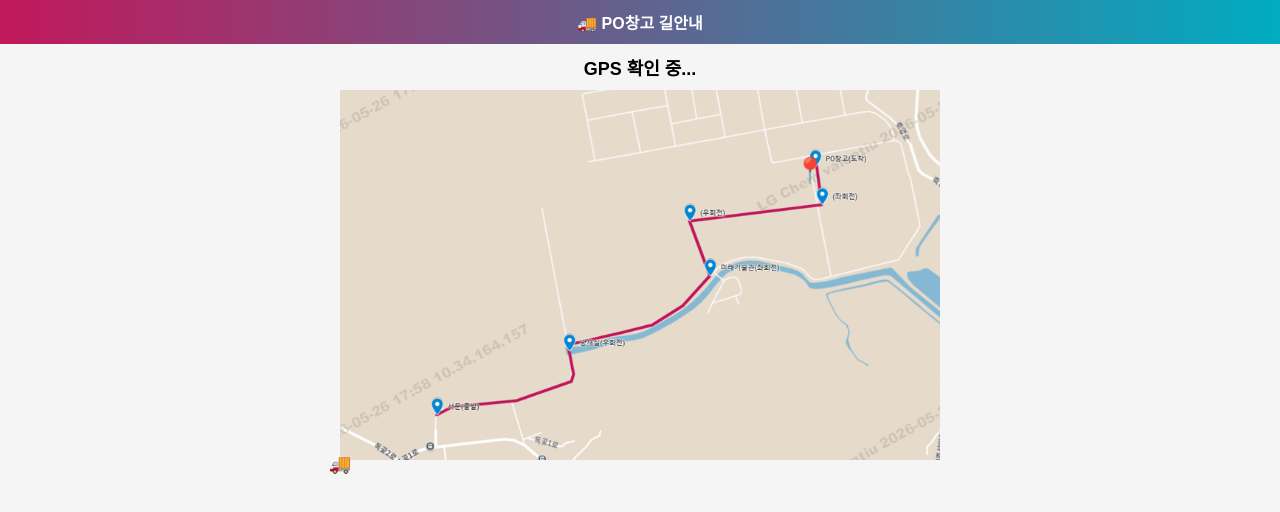
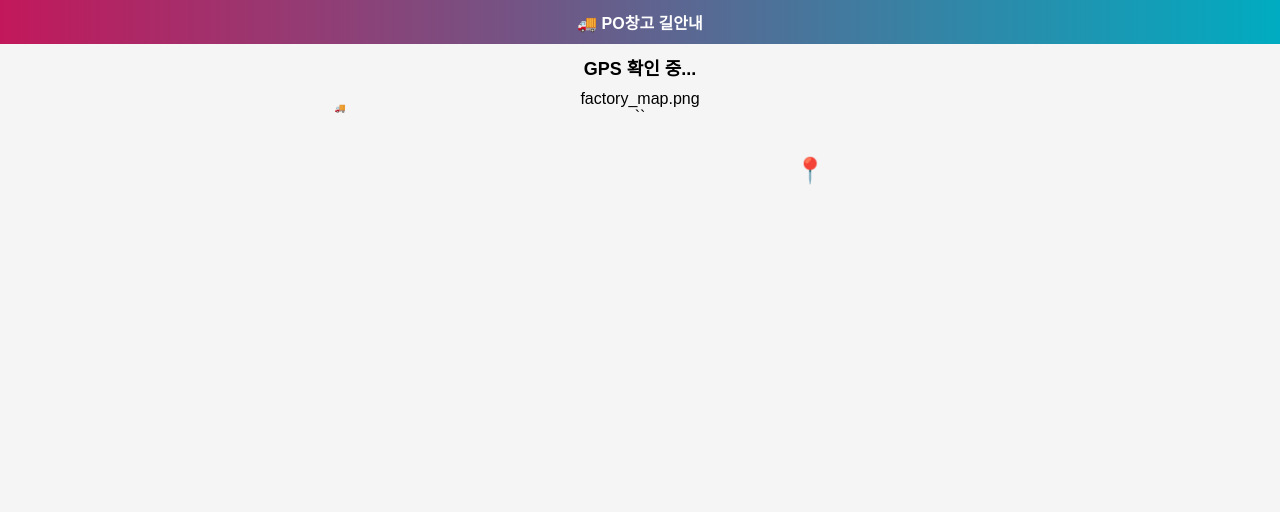
Before and after one commit to Yukyeong-Kim/factory-guide, a plain HTML site: page index.html in a window 1280 px wide. Drawn offline with Linux system fonts and the light colour scheme.

Commit message:
Update index.html

```diff
--- a/index.html
+++ b/index.html
@@ -30,10 +30,10 @@ body {
     width:100%;
 }
 
-/* ✅ 트럭 작게 */
+/* ✅ ✅ ✅ 트럭 절반 크기 */
 .truck {
     position:absolute;
-    font-size:18px;
+    font-size:9px;  /* ⭐ 핵심 변경 */
     transform: translate(-50%, -50%);
     transition: all 0.3s ease;
 }
@@ -61,7 +61,7 @@ GPS 확인 중...
 </div>
 
 <div class="map-box">
-    <img src="factory_map.png">
+    factory_map.png
 
     <div id="truck" class="truck">🚚</div>
     <div id="pin" class="pin">📍</div>
@@ -72,7 +72,7 @@ const truck = document.getElementById("truck");
 const pin = document.getElementById("pin");
 const statusBox = document.getElementById("statusBox");
 
-/* ✅ 경로 (정확 좌표 유지) */
+/* ✅ 경로 */
 const route = [
     {lat:36.9925492, lon:126.3695483, x:90, y:350, msg:"직진하세요"},
     {lat:36.9944902, lon:126.3745901, x:150, y:260, msg:"직진하세요"},
@@ -100,7 +100,7 @@ function gpsToMap(lat, lon){
     };
 }
 
-/* ✅ ✅ ✅ 핵심: 경로에 붙이기 */
+/* ✅ snap */
 function snapToRoute(p){
 
     let closest = null;
@@ -137,7 +137,7 @@ function moveTruck(x,y){
     truck.style.top = y+"px";
 }
 
-/* ✅ 음성 */
+/* ✅ 음성 안내 */
 function speak(text){
     const msg = new SpeechSynthesisUtterance(text);
     msg.lang = "ko-KR";
@@ -153,18 +153,13 @@ navigator.geolocation.watchPosition(
         const lon = pos.coords.longitude;
 
         const raw = gpsToMap(lat, lon);
-
-        /* ✅ snap 적용 */
         const snapped = snapToRoute(raw);
 
         moveTruck(snapped.x, snapped.y);
 
-        /* ✅ 현재 단계 */
         const step = route[snapped.index];
-
         statusBox.innerText = step.msg;
 
-        /* ✅ 음성 */
         if(step.msg !== lastMsg){
             speak(step.msg);
             lastMsg = step.msg;
@@ -181,3 +176,4 @@ navigator.geolocation.watchPosition(
 
 </body>
 </html>
+``
```
